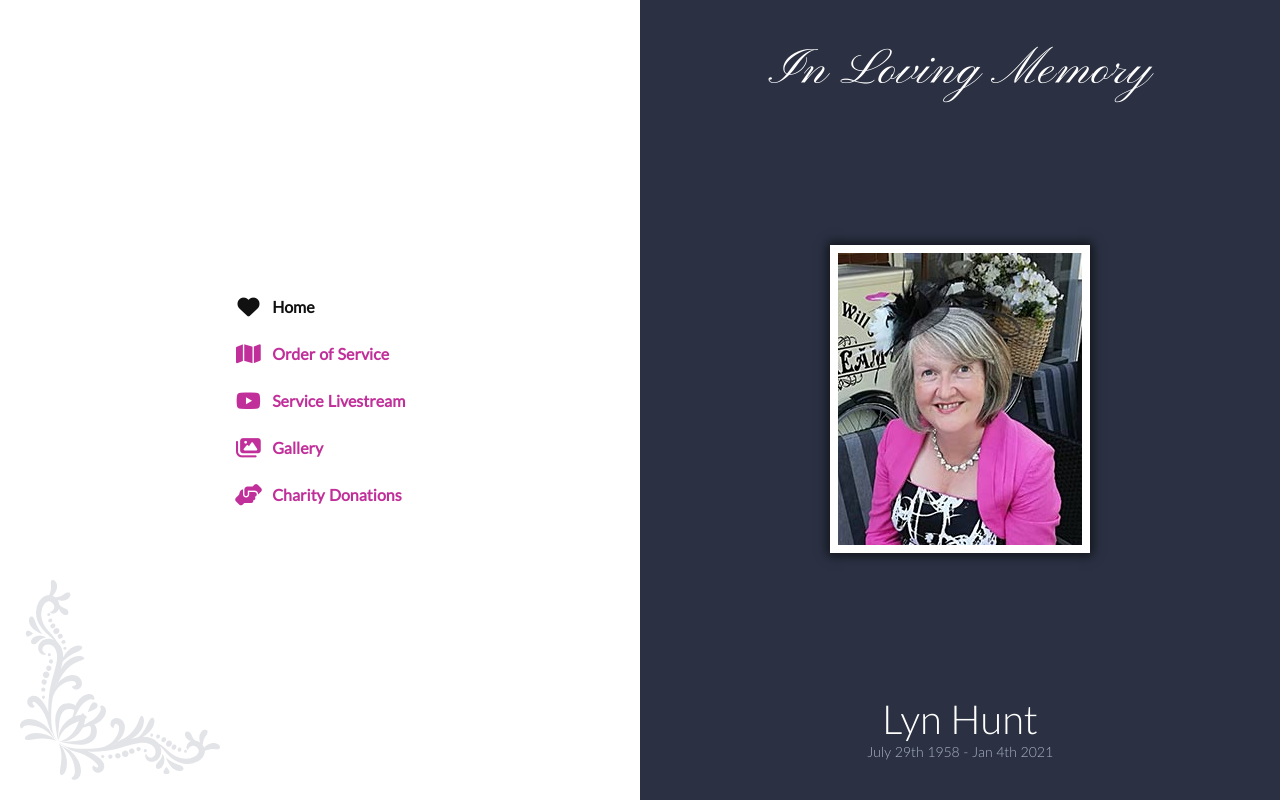
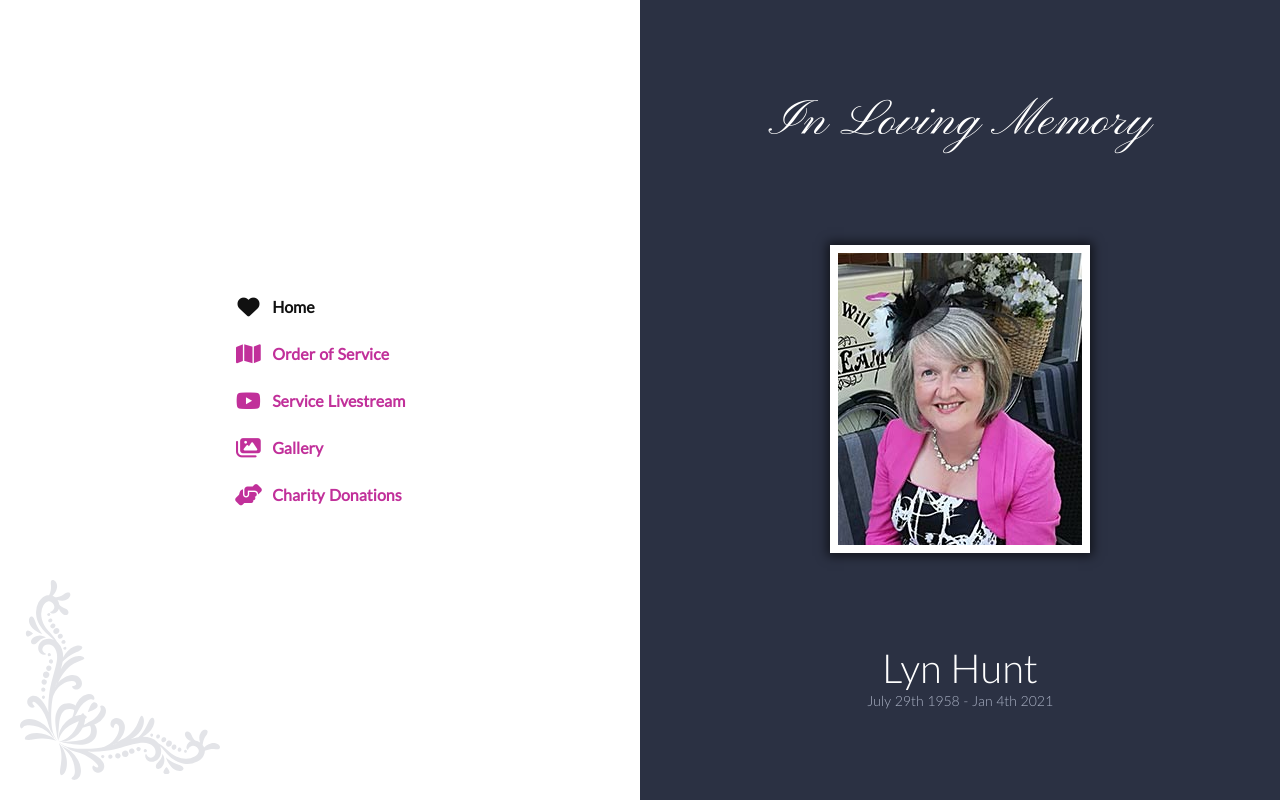
Before and after one commit to Coderior/lovingmemory, a Nuxt app: page / in a window 1280 px wide. Built offline with nearby package versions, Linux system fonts and the light colour scheme.

Commit message:
Update default.vue

```diff
--- a/layouts/default.vue
+++ b/layouts/default.vue
@@ -50,9 +50,12 @@ html {
   text-align: center;
   &.tribute {
     background: #2b3143;
-    justify-content: space-between;
+    justify-content: space-evenly;
     overflow: auto;
     height: 100vh;
+    @media (max-height: 600px) {
+      justify-content: normal;
+    }
     img {
       //-webkit-filter: grayscale(100%); /* Safari 6.0 - 9.0 */
       //filter: grayscale(100%);
```
